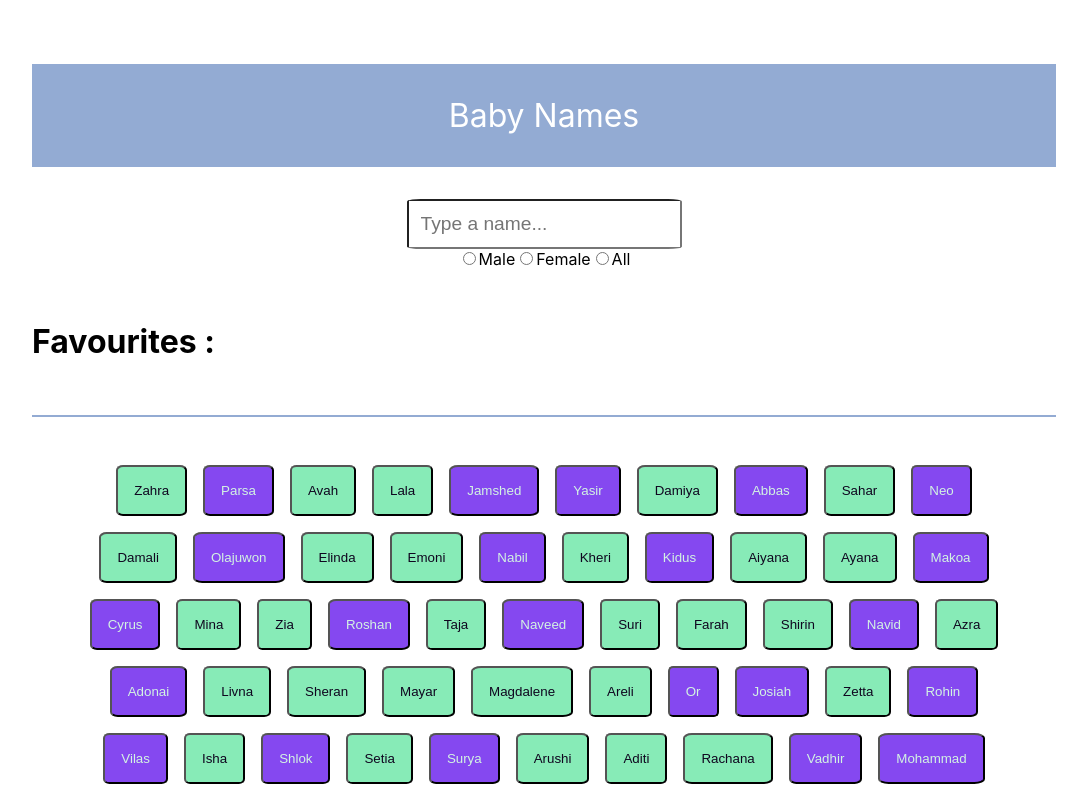
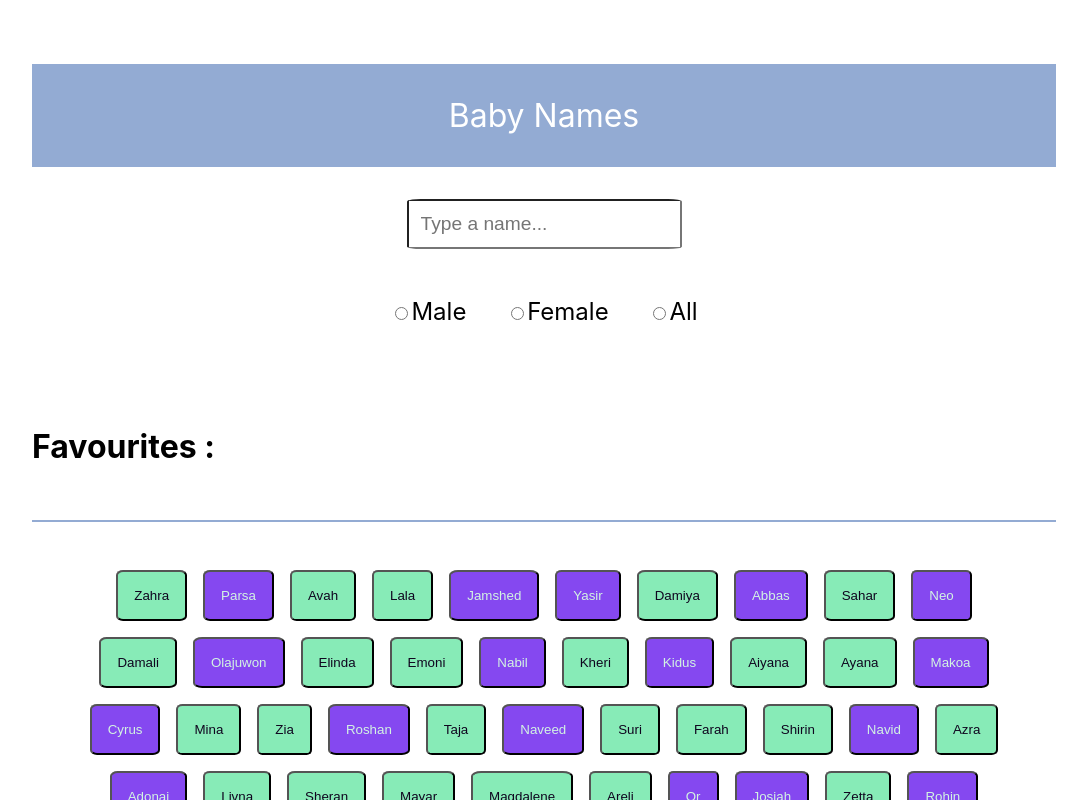
Before and after one commit to nirmeet-baweja/baby-names-react, a React (Create React App) app: page / in a window 1280 px wide. Shown: the top 800 px of the page, without its empty margins (96-1183 px from the left). Built offline with nearby package versions, Linux system fonts and the light colour scheme.

Commit message:
Removed unnecessary code and done css styling for gender radio buttons

```diff
--- a/src/App.css
+++ b/src/App.css
@@ -32,6 +32,14 @@
   padding: 0.75rem;
   font-size: 1.2rem;
   border-radius: 5%;
+}
+
+.genderFilter {
+  width: 30%;
+  margin: 3rem auto;
+  font-size: 1.5rem;
+  display: flex;
+  justify-content: space-between;
 }
 
 .favourites {
--- a/src/App.js
+++ b/src/App.js
@@ -9,7 +9,6 @@ import "./App.css";
 
 function App() {
   const [searchValue, setSearchValue] = useState("");
-  const [gender, setGender] = useState("all");
   const [favourites, setFavourites] = useState([]);
   const [namesList, setNamesList] = useState(BabyNamesData);
 
@@ -19,12 +18,7 @@ function App() {
 
       <Search searchValue={searchValue} setSearchValue={setSearchValue} />
 
-      <GenderFilter
-        gender={gender}
-        setGender={setGender}
-        namesList={namesList}
-        setNamesList={setNamesList}
-      />
+      <GenderFilter namesList={namesList} setNamesList={setNamesList} />
 
       <Favourites
         namesList={namesList}
--- a/src/GenderFilter.js
+++ b/src/GenderFilter.js
@@ -1,25 +1,19 @@
 import React from "react";
 import BabyNamesData from "./data/babyNamesData.json";
 
-const GenderFilter = ({ gender, setGender, namesList, setNamesList }) => {
+const GenderFilter = ({ namesList, setNamesList }) => {
   const handleGenderChange = (event) => {
-    console.log("handleGender");
-    console.log(event.target.value);
-
-    setGender(event.target.value);
-    console.log(gender);
-
     const genderFilteredNames = BabyNamesData.filter((nameEntry) => {
       if (event.target.value === nameEntry.sex) return nameEntry;
       else if (event.target.value === "all") return nameEntry;
     });
 
     setNamesList(genderFilteredNames);
-    console.log(namesList);
   };
 
   return (
     <form className="genderFilter">
+      <div>
         <input
           type="radio"
           id="male"
@@ -28,6 +22,8 @@ const GenderFilter = ({ gender, setGender, namesList, setNamesList }) => {
           onClick={handleGenderChange}
         />
         <label htmlFor="m">Male</label>
+      </div>
+      <div>
         <input
           type="radio"
           id="female"
@@ -36,6 +32,8 @@ const GenderFilter = ({ gender, setGender, namesList, setNamesList }) => {
           onClick={handleGenderChange}
         />
         <label htmlFor="f">Female</label>
+      </div>
+      <div>
         <input
           type="radio"
           id="all"
@@ -44,6 +42,7 @@ const GenderFilter = ({ gender, setGender, namesList, setNamesList }) => {
           onClick={handleGenderChange}
         />
         <label htmlFor="all">All</label>
+      </div>
     </form>
   );
 };
```
Lines whose indentation alone changed are shown as unchanged.
